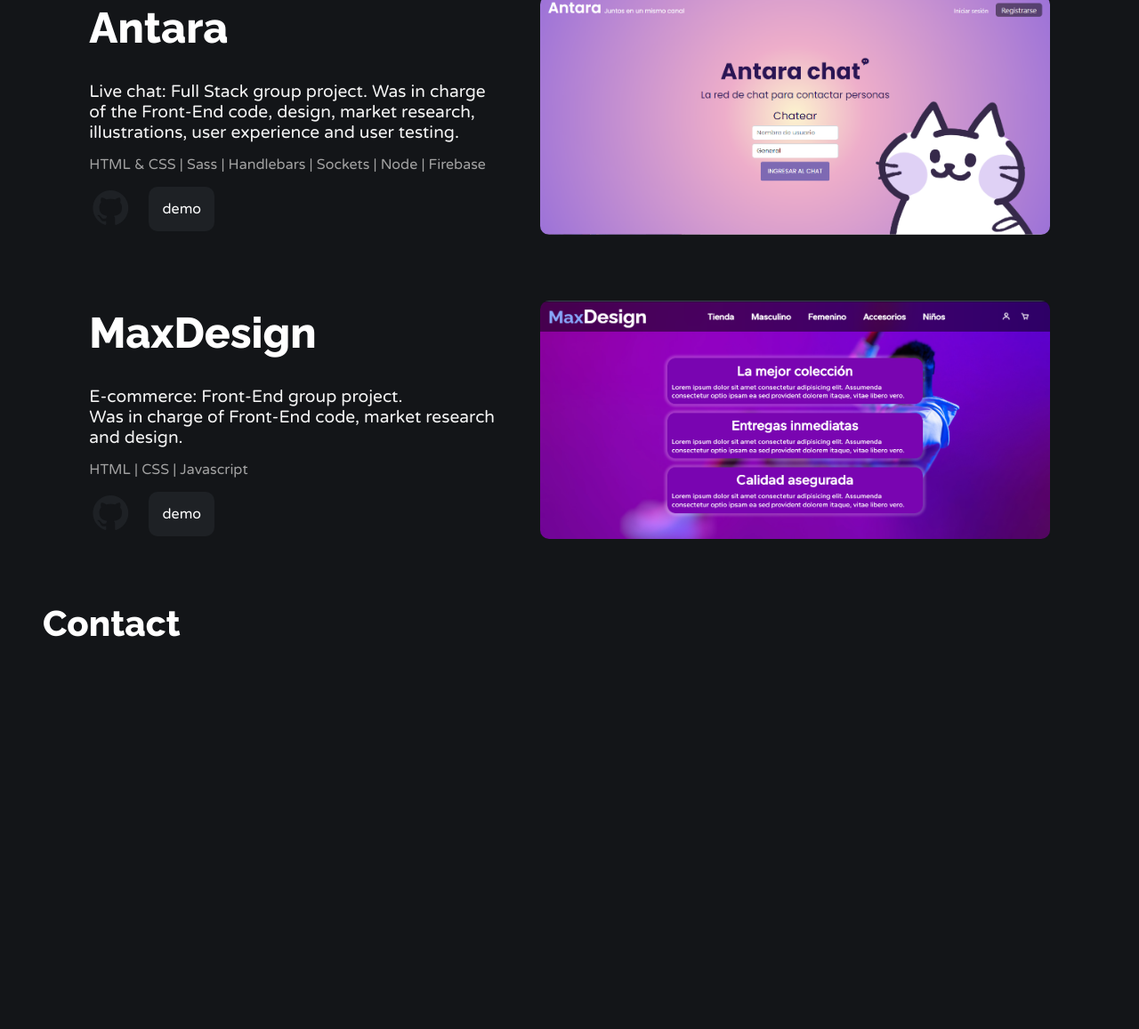
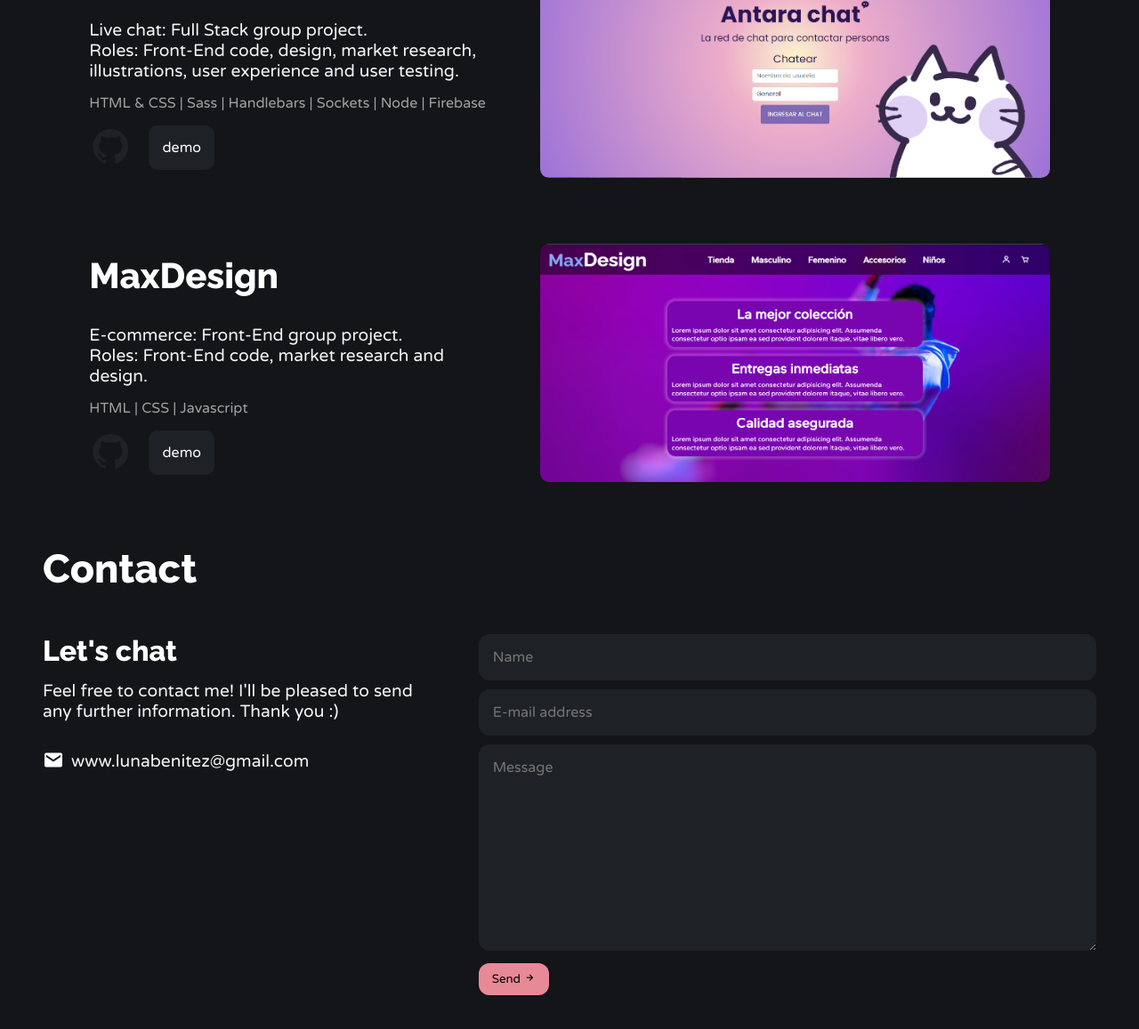
Before and after one commit to lubenve/lubenve-portfolio, a website: page index.html in a window 1280 px wide. Shown: the part 1581-2738 px from the top of the page at 89% size. Before the commit the page ends 2353 px from the top, so only its background shows below. Drawn offline with nearby package versions, Linux system fonts and the light colour scheme.

Commit message:
sección de contacto

```diff
--- a/index.html
+++ b/index.html
@@ -57,7 +57,7 @@
     <div class="about" id="about">
         <h1 class="sub_t" style="color: white;">About</h1>
         <div class="contenido">
-            <p>My name is Luna, I am a front-end developer, illustrator, graphic and UX/UI design student based in Agentina. I'm very passionate about the things I like. I use that passion, my creativity and my skills to create eye-catching websites and experiences. I do not only enjoy developing, but also the creative process of bringing a design to life.
+            <p>My name is Luna. I am a front-end developer, illustrator, graphic and UX/UI design student based in Agentina. I'm very passionate about the things I like. I use that passion, my creativity and my skills to create eye-catching websites and experiences. I do not only enjoy developing, but also the creative process of bringing a design to life.
             <br>
             I'm a very curious and creative person eager to learn and improve my skills. I always try to give my best when working either alone or in a team to achieve its goals.
             <br>
@@ -96,7 +96,7 @@
                 <div class="texto_p">
                     <h2>Antara</h2>
                     <p>Live chat: Full Stack group project.
-                    Was in charge of the Front-End code, design, market research, illustrations, user experience and user testing.</p>
+                    <br>Roles: Front-End code, design, market research, illustrations, user experience and user testing.</p>
                     <span class="tecnologias">HTML & CSS | Sass | Handlebars | Sockets | Node | Firebase</span>
                     <div class="links_p">
                         <a target="_blank" id="github" href="https://github.com/lubenve/Antara-Chat"><i class='bx bxl-github'></i></a>
@@ -115,10 +115,10 @@
                 <div class="texto_p">
                     <h2>MaxDesign</h2>
                     <p>E-commerce: Front-End group project. <br>
-                    Was in charge of Front-End code, market research and design.</p>
+                    Roles: Front-End code, market research and design.</p>
                     <span class="tecnologias">HTML | CSS | Javascript </span>
                     <div class="links_p">
-                        <a target="_blank" id="github" href="https://github.com/lubenve/Antara-Chat"><i class='bx bxl-github'></i></a>
+                        <a target="_blank" id="github" href="https://github.com/lubenve/DesignMax"><i class='bx bxl-github'></i></a>
                         <a href="https://repo-chat-production.up.railway.app"><div class="demo_p">demo</div></a>
                     </div>
                 </div>
@@ -154,6 +154,33 @@
     <!-- ============ contacto ============ -->
     <div class="contacto">
         <h1 class="sub_t">Contact</h1>
+        <div class="contenido_contacto">
+            <div class="contacto_info">
+                <h1>Let's chat</h1>
+                <p>Feel free to contact me! I'll be pleased to send any further information. Thank you :)</p>
+                <span class="mail"><i id="email" class='bx bxs-envelope'></i><p>www.lunabenitez@gmail.com</p></span>
+            </div>
+            <div class="send_mail">
+                <form target="_blank" action="https://formsubmit.co/cebe6748297e14d96b48d7dd7415324b" method="POST">
+                  <div class="form-group">
+                    <div class="form-row">
+                      <div class="form_nombre">
+                        <input type="text" name="name" class="form-control" placeholder="Name" required>
+                      </div>
+                      <div class="form_mail">
+                        <input type="email" name="email" class="form-control" placeholder="E-mail address" required>
+                      </div>
+                    </div>
+                  </div>
+                  <div class="form-group">
+                    <div class="form_msj">
+                        <textarea placeholder="Message" class="form-control" name="message" rows="10" required></textarea>
+                    </div>
+                  </div>
+                  <button class="form_enviar" type="submit" class="btn btn-lg btn-dark btn-block">Send <i class='bx bx-right-arrow-alt'></i></button>
+                </form>
+              </div>
+        </div>
     </div>
 
 </div>
--- a/public/scss/landing/_index.scss
+++ b/public/scss/landing/_index.scss
@@ -2,3 +2,4 @@
 @forward "proyectos";
 @forward "about";
 @forward "skills";
+@forward "contact";
--- /dev/null
+++ b/public/scss/landing/contact.scss
@@ -0,0 +1,71 @@
+.contenido_contacto{
+    display: flex;
+    margin: 3rem;
+    gap: 3rem;
+
+    .contacto_info{
+
+        h1{
+            color: white;
+            padding-bottom: 15px;
+        }
+
+        p{
+            color: whitesmoke;
+            font-family: 'Varela Round', sans-serif;
+            font-size: 1.2rem;
+            margin-bottom: 2rem;
+        }
+    }
+
+    .mail{
+        display:flex;
+        align-items: center;
+
+        i{
+            color: white;
+            font-size: 1.5rem;
+            padding-right: 8px;
+
+        }
+
+        p{
+            margin: 0;
+        }
+    }
+}
+
+.send_mail{
+    width: 100%;
+}
+
+input, textarea{
+    background-color: #1e2125;
+    appearance: none;
+    -webkit-appearance: none;
+    outline: none;
+    border: 0;
+    border-radius: 12px;
+    font-size: 1rem;
+    color: whitesmoke;
+    font-family: 'Varela Round', sans-serif;
+    margin-bottom: 10px;
+    padding: 1rem;
+    width: 100%;
+};
+
+input:focus, textarea:focus{
+    box-shadow: 0px 0px 2px 1px rgba(232,137,151,1);
+    -webkit-box-shadow: 0px 0px 2px 1px rgba(232,137,151,1);
+    -moz-box-shadow: 0px 0px 2px 1px rgba(232,137,151,1);
+    transition: all 300ms
+};
+
+.form_enviar{
+    background-color: #E88997;
+    padding: 10px 15px ;
+    border-radius: 12px;
+    color: #010101;
+    font-family: 'Varela Round', sans-serif;
+    cursor:pointer;
+};
--- a/public/scss/landing/main.scss
+++ b/public/scss/landing/main.scss
@@ -10,6 +10,17 @@ body{
     background-color: #131518;
 }
 
+button{
+    margin: 0;
+    outline: 0;
+    vertical-align: middle;
+    appearance: none;
+    -webkit-appearance: none;
+    outline: none;
+    border: 0;
+    background: none;
+}
+
 .modo_oscuro{
     background-color: #131518;
 }
@@ -17,7 +28,7 @@ body{
 .sub_t{
     margin: 3rem;
     color: white;
-    font-size: 2.5rem;
+    font-size: 2.8rem;
 }
 
 a{
@@ -57,6 +68,7 @@ h1{
     .nav_izq{
         display: flex;
         gap: 1.2rem;
+        cursor: pointer;
 
         p{
             font-family: 'Varela Round', sans-serif;
@@ -75,7 +87,7 @@ h1{
 section{
         position: relative;
         width: 100%;
-        height: 100vh;
+/*         height: 100vh; */
         display: flex;
         justify-content: center;
         background-image: url(/public/img/IMG_9000.JPG);
@@ -124,8 +136,8 @@ section{
 
 .main{
     display: flex;
-    margin: 10.5rem 3rem 0;
-    position: absolute;
+    margin: 9.5rem 3rem 0;
+/*     position: absolute; */
     z-index: 10;
 
     .texto_principal{
@@ -154,17 +166,18 @@ section{
         color: white;
         cursor: pointer;
         z-index: 12;
+        padding-bottom: 3rem;
     };
 
     #github,
     #linkedin,
-    #email {
+    #email{
         transition: transform 250ms;
     };
 
     #github:hover,
     #linkedin:hover,
-    #email:hover {
+    #email:hover{
         color: #E88997;
         transform: translateY(-10px);
     };
--- a/public/scss/landing/proyectos.scss
+++ b/public/scss/landing/proyectos.scss
@@ -15,7 +15,7 @@
         h2{
             font-family: 'Raleway', sans-serif;
             color: white;
-            font-size: 3rem;
+            font-size: 2.5rem;
             padding-bottom: 2rem;
         }
 
@@ -71,6 +71,7 @@
         padding: 19px;
         align-items: center;
         justify-content: center;
+        transition: 250ms;
     }
 
     .div_p:hover{
```
Also changed, not shown: public/css/app.css, 1 other file.
